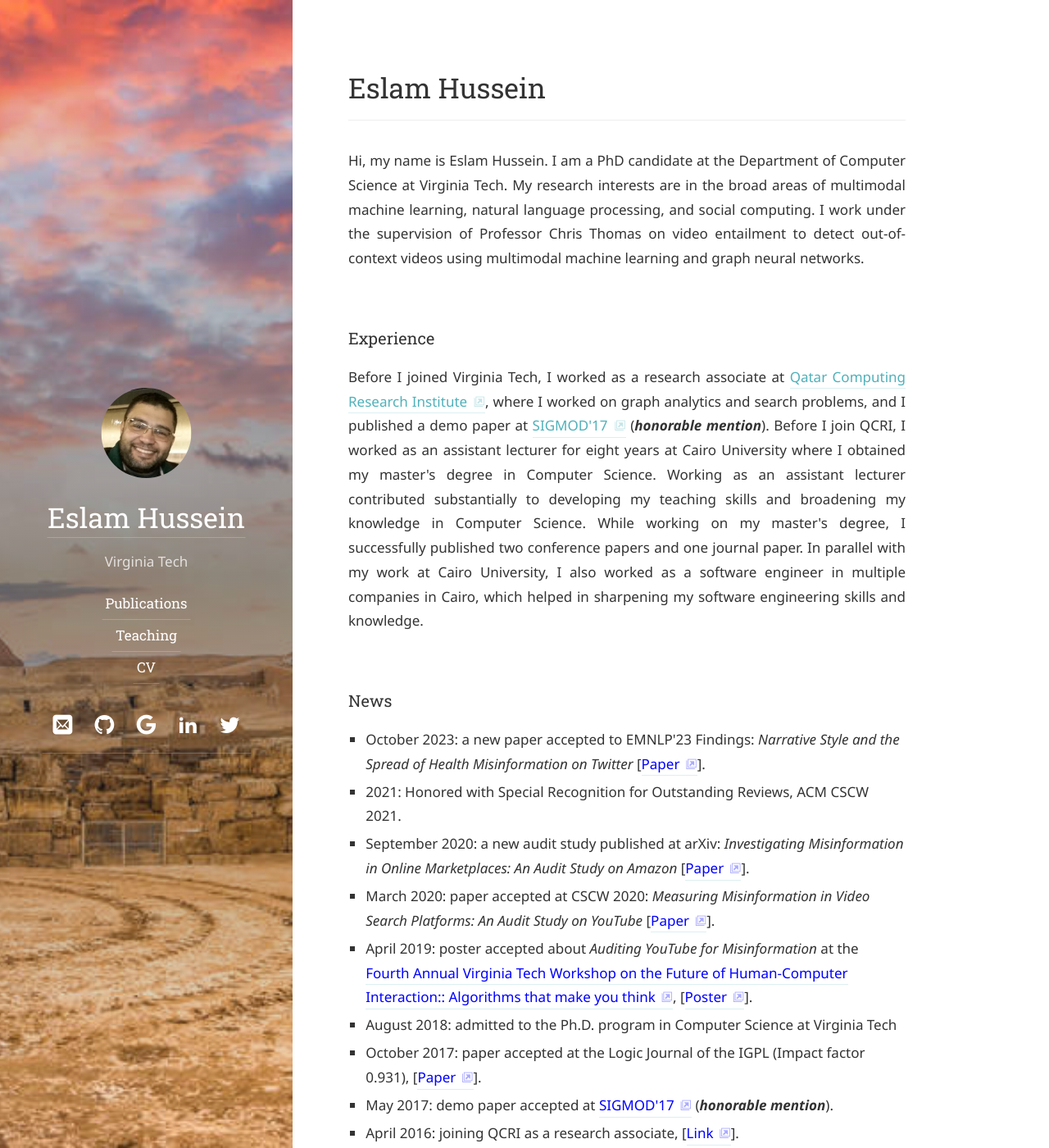
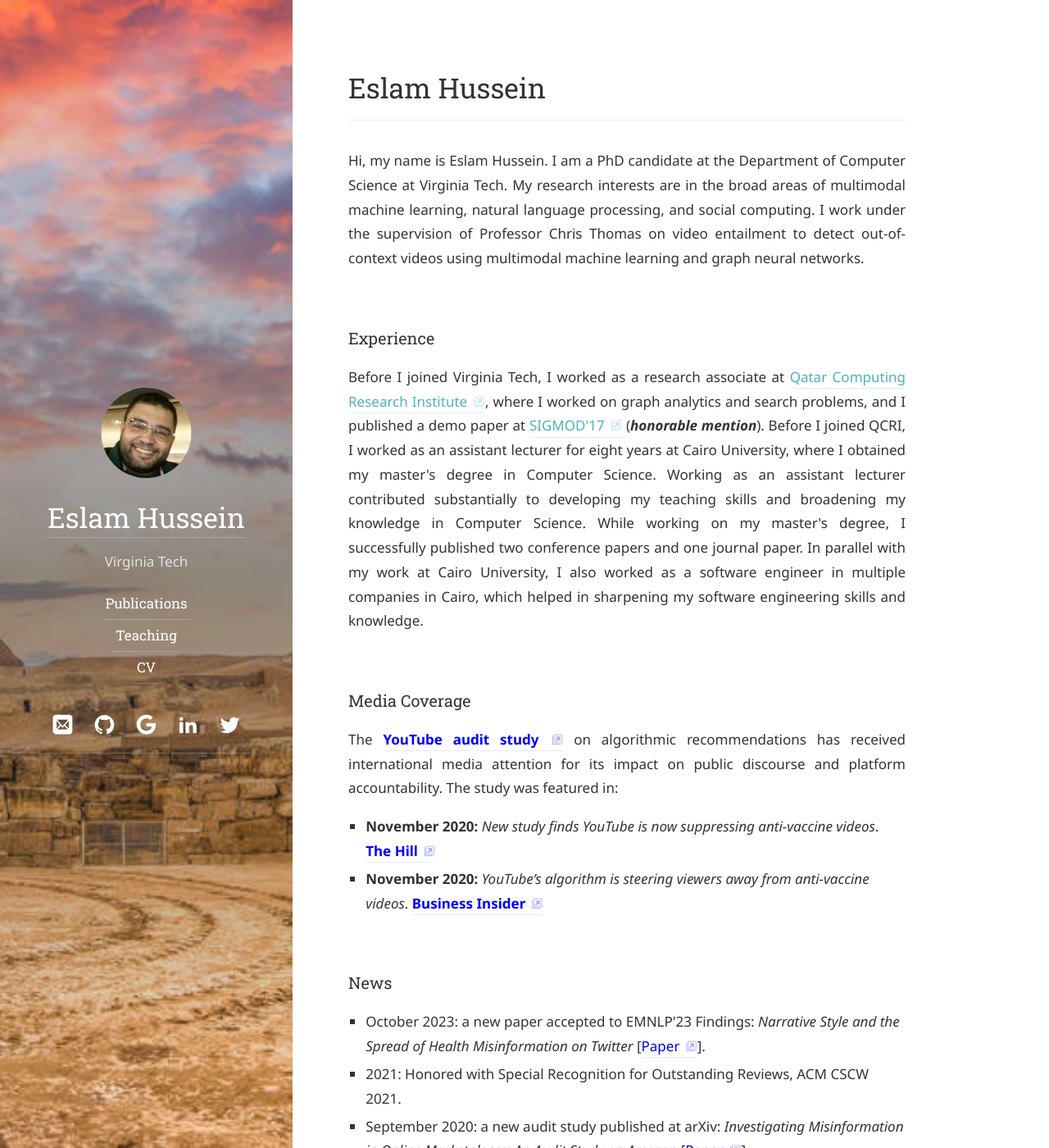
Before and after one commit to EslamAli86/eslamali86.github.io, a Jekyll site: the page built from index.md, in a window 1280 px wide and 1400 px high. Shown: the whole window at 82% size. Built offline with Jekyll 4.4.1, drawn with Linux system fonts in a browser that asks for light colours; some web fonts are replaced.

Commit message:
Update index.md: Adding Media Coverage

```diff
--- a/index.md
+++ b/index.md
@@ -8,7 +8,21 @@ cover: false
 
 
 ### Experience
-<p align="justify">Before I joined Virginia Tech, I worked as a research associate at <a href="https://www.hbku.edu.qa/en/staff/eslam-ali-hassan-hussein">Qatar Computing Research Institute</a>, where I worked on graph analytics and search problems, and I published a demo paper at <a href="https://sigmod.org/sigmod-awards/sigmod-best-demonstration-award/">SIGMOD'17</a> (<b><i>honorable mention</i></b>). Before I join QCRI, I worked as an assistant lecturer for eight years at Cairo University where I obtained my master's degree in Computer Science. Working as an assistant lecturer contributed substantially to developing my teaching skills and broadening my knowledge in Computer Science. While working on my master's degree, I successfully published two conference papers and one journal paper. In parallel with my work at Cairo University, I also worked as a software engineer in multiple companies in Cairo, which helped in sharpening my software engineering skills and knowledge.</p>
+<p align="justify">Before I joined Virginia Tech, I worked as a research associate at <a href="https://www.hbku.edu.qa/en/staff/eslam-ali-hassan-hussein">Qatar Computing Research Institute</a>, where I worked on graph analytics and search problems, and I published a demo paper at <a href="https://sigmod.org/sigmod-awards/sigmod-best-demonstration-award/">SIGMOD'17</a> (<b><i>honorable mention</i></b>). Before I joined QCRI, I worked as an assistant lecturer for eight years at Cairo University, where I obtained my master's degree in Computer Science. Working as an assistant lecturer contributed substantially to developing my teaching skills and broadening my knowledge in Computer Science. While working on my master's degree, I successfully published two conference papers and one journal paper. In parallel with my work at Cairo University, I also worked as a software engineer in multiple companies in Cairo, which helped in sharpening my software engineering skills and knowledge.</p>
+
+### Media Coverage
+<p align="justify">
+The <a href="https://dl.acm.org/doi/10.1145/3392854" style="color:blue"><b>YouTube audit study</b></a> on algorithmic recommendations has received international media attention for its impact on public discourse and platform accountability. The study was featured in:
+</p>
+
+<ul>
+  <li style="list-style-type:square">
+    <b>November 2020:</b> <i>New study finds YouTube is now suppressing anti-vaccine videos</i>. <a href="https://thehill.com/changing-america/enrichment/arts-culture/527359-new-study-finds-youtube-is-now-suppressing-anti/" style="color:blue"><b>The Hill</b></a>
+  </li>
+  <li style="list-style-type:square">
+    <b>November 2020:</b> <i>YouTube’s algorithm is steering viewers away from anti-vaccine videos</i>. <a href="https://www.businessinsider.com/study-youtube-anti-vax-conspiracy-theories-2020-11" style="color:blue"><b>Business Insider</b></a>
+  </li>
+</ul>
 
 ### News
 <ul>
```
